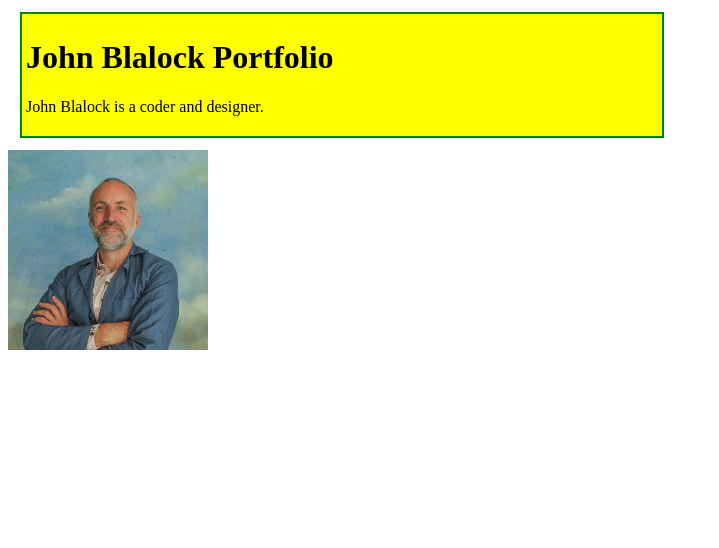
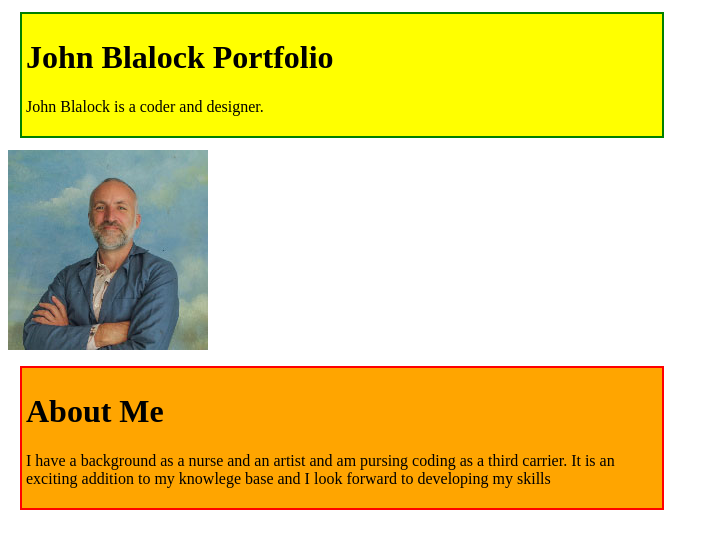
Before and after one commit to simpledimplejohn/Portfolio_Landing, a plain HTML site: page index.html in a window 1280 px wide. Shown: the whole page, without its empty margins (0-719 px from the left). Drawn offline with Linux system fonts and the light colour scheme.

Commit message:
add about me text and box2 css style with red border and orange background will be vissable on the home page.

```diff
--- a/css/styles.css
+++ b/css/styles.css
@@ -4,5 +4,11 @@
   border: 2px solid green;
   padding: 4px;
   background-color: yellow;
-
 }
+.box2 {
+  width: 50%;
+  margin: 12px;
+  border: 2px solid red;
+  padding: 4px;
+  background-color: orange;
+}
--- a/index.html
+++ b/index.html
@@ -10,6 +10,13 @@
     <p>John Blalock is a coder and designer. </p>
   </div>
   <img src="img/john_blalock.jpg" alt= "John Blalock">
+  <div class="box2">
+    <h1>About Me</h1>
+    <p>I have a background as a nurse and an artist and am pursing coding
+      as a third carrier.  It is an exciting addition to my knowlege base
+      and I look forward to developing my skills
+    </p>
+  </div>
 
 
 
```
